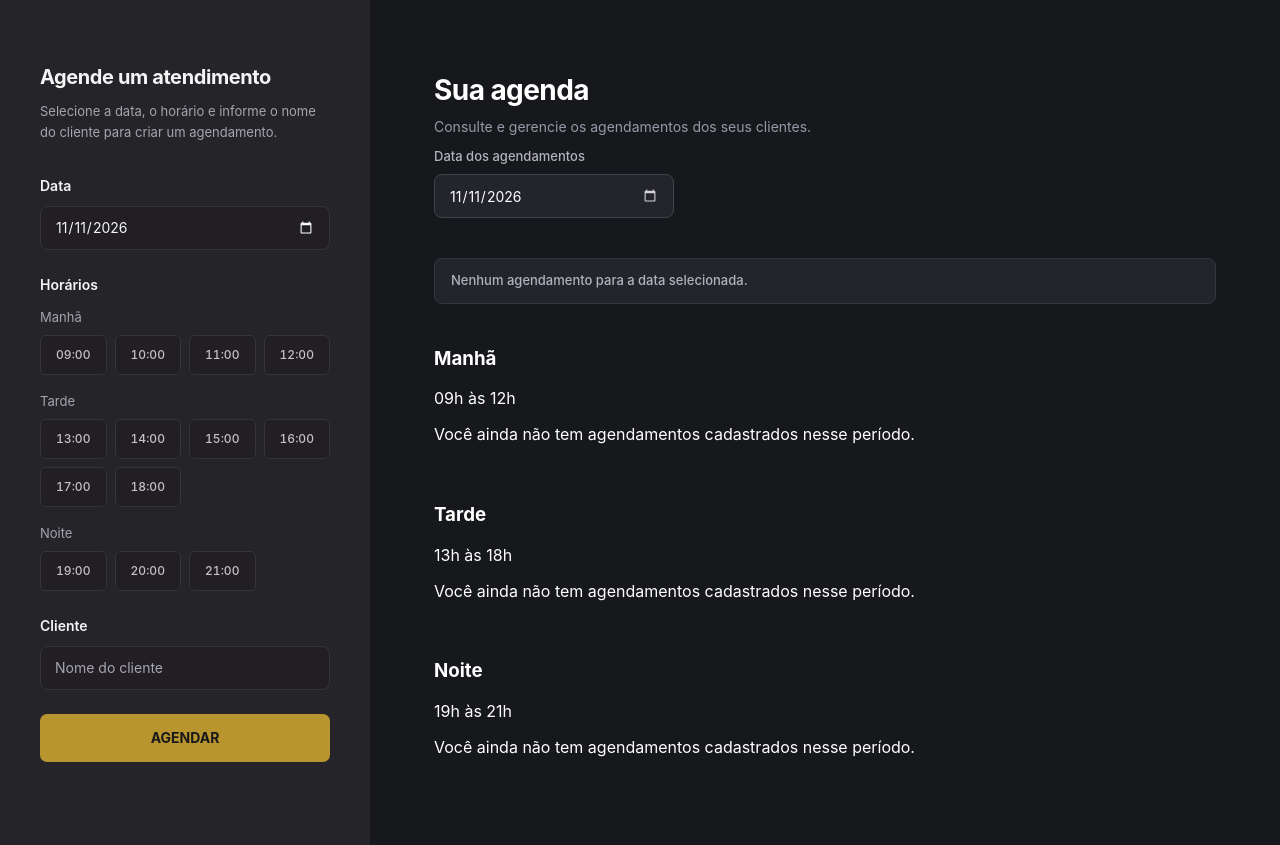
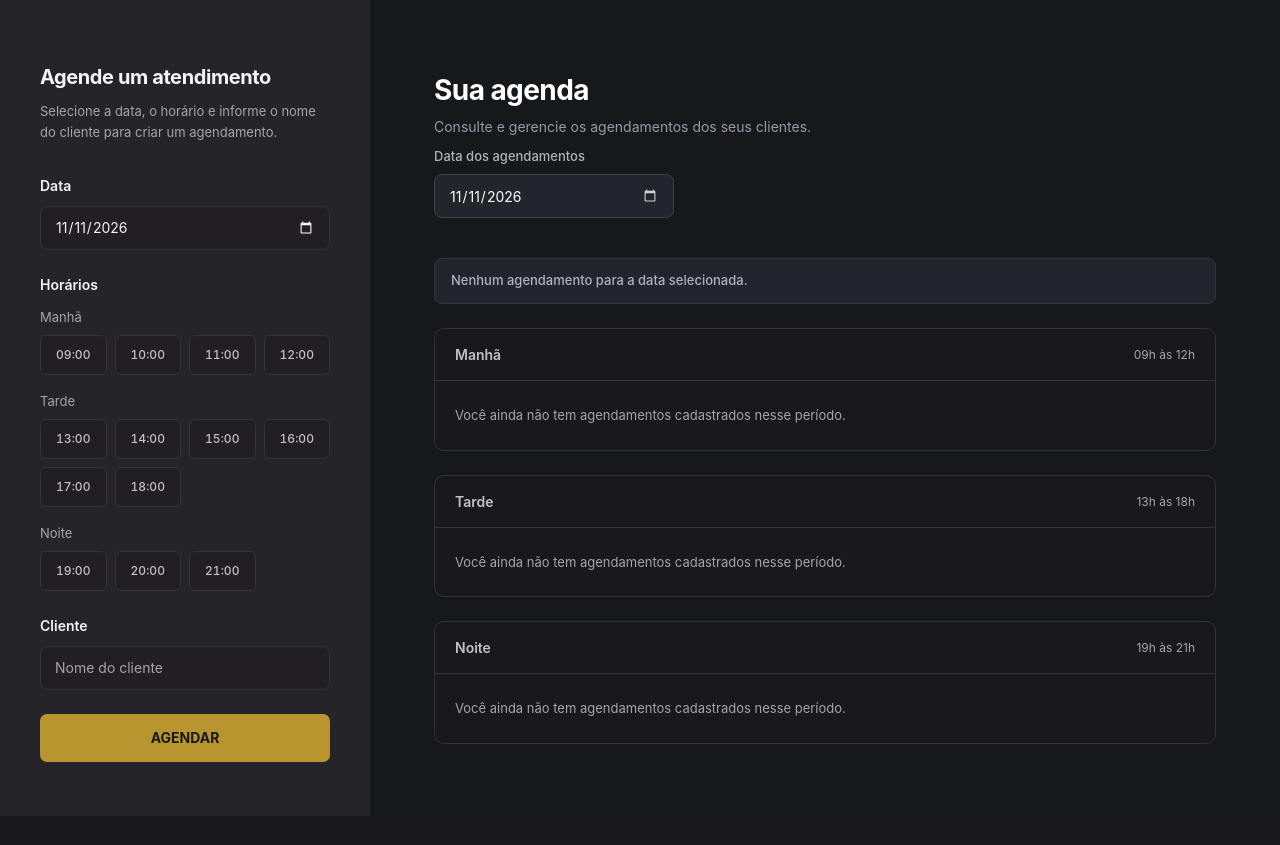
Before and after one commit to wanessags/HairDay, a React (Vite) app: page / in a window 1280 px wide. After the commit the page ends 816 px from the top, so only its background shows below. Built offline with nearby package versions, Linux system fonts and the light colour scheme.

Commit message:
fix: corrige estilizacao dos cards de agendamentos

```diff
--- a/src/components/PeriodSection/PeriodSection.css
+++ b/src/components/PeriodSection/PeriodSection.css
@@ -0,0 +1,94 @@
+/* ========================================
+   HairDay — Cards dos períodos
+======================================== */
+
+.period-section {
+  display: flex;
+  flex-direction: column;
+  width: 100%;
+  min-width: 0;
+  overflow: hidden;
+  border: 1px solid var(--color-border);
+  border-radius: 10px;
+  background-color: var(--color-background);
+}
+
+/* Cabeçalho do período */
+
+.period-section__header {
+  display: flex;
+  align-items: center;
+  min-height: 52px;
+  padding: 14px 20px;
+  border-bottom: 1px solid var(--color-border);
+}
+
+.period-section__heading {
+  display: flex;
+  align-items: center;
+  justify-content: space-between;
+  gap: 16px;
+  width: 100%;
+}
+
+.period-section__title {
+  margin: 0;
+  color: var(--color-text-secondary);
+  font-size: 14px;
+  font-weight: 600;
+  line-height: 1.5;
+}
+
+.period-section__range {
+  color: var(--color-text-muted);
+  font-size: 12px;
+  font-weight: 400;
+  white-space: nowrap;
+}
+
+/* Lista de agendamentos */
+
+.period-section__content {
+  width: 100%;
+  min-width: 0;
+}
+
+.period-section__list {
+  display: flex;
+  flex-direction: column;
+  padding: 0 12px;
+}
+
+/* Mensagem quando não há agendamentos */
+
+.period-section__empty {
+  margin: 0;
+  padding: 24px 20px;
+  color: var(--color-text-muted);
+  font-size: 13px;
+  font-weight: 400;
+  line-height: 1.6;
+}
+
+/* Responsividade */
+
+@media (max-width: 600px) {
+  .period-section__header {
+    padding: 14px 16px;
+  }
+
+  .period-section__list {
+    padding: 0 8px;
+  }
+
+  .period-section__empty {
+    padding: 20px 16px;
+  }
+}
+
+@media (max-width: 380px) {
+  .period-section__heading {
+    flex-wrap: wrap;
+    gap: 6px;
+  }
+}
```
Also changed, not shown: 1 other file (tests, documents, lock files or other folders).
